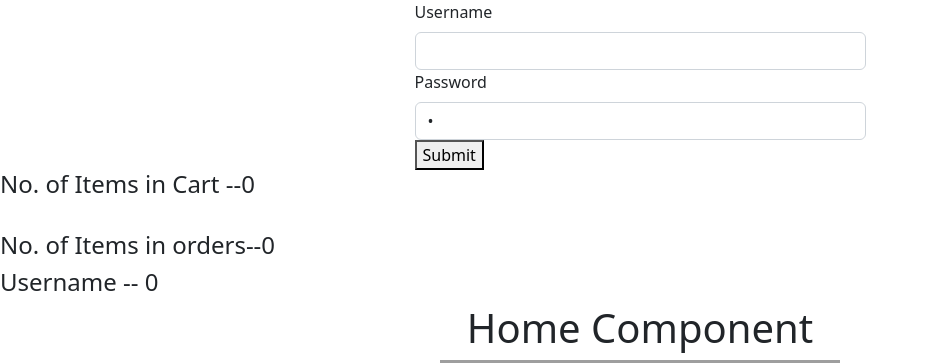
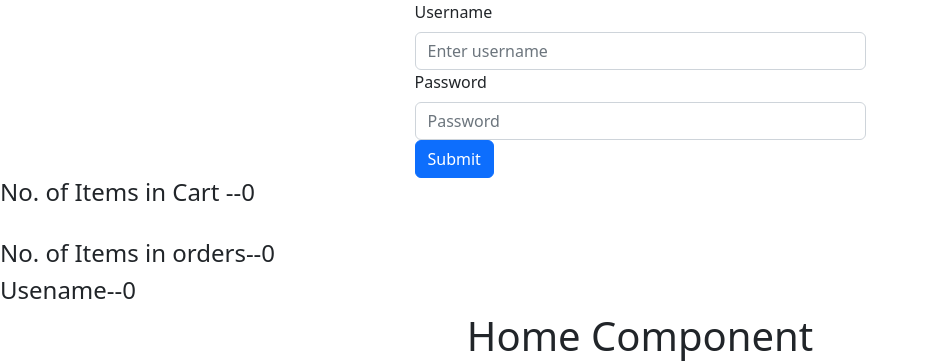
Before and after one commit to AbhishekGhosh07/React-Typescript-Redux-GraphQl, a React (Create React App) app: page / in a window 1280 px wide. Shown: the top 363 px of the page, without its empty margins (0-927 px from the left). Built offline with nearby package versions, Linux system fonts and the light colour scheme; grey boxes are pictures that could not be loaded.

Commit message:
Login added

```diff
--- a/src/App.tsx
+++ b/src/App.tsx
@@ -1,12 +1,12 @@
 import React, { useState } from 'react';
 import HomeContainer from './containers/HomeContainer';
 import HeaderContainer from './containers/HeaderContainer';
-import LoginForm from './components/LoginForm';
+import LoginContainer from  './containers/LoginContainer';
 function App(){
 
 return(<>
   <div className="App">
-    <LoginForm/>
+    <LoginContainer/>
     <HeaderContainer/>
   <HomeContainer/>
   </div>
--- a/src/Services/Actions/actions.js
+++ b/src/Services/Actions/actions.js
@@ -1,12 +1,11 @@
-import { ADD_TO_CART,REMOVE_TO_CART,ADD_TO_ORDER,REMOVE_TO_ORDER,ADD_USERNAME } from "../constants"
-export const addUsername=(data)=>{
-    console.log("action username",data);
+import { ADD_TO_CART,REMOVE_TO_CART,ADD_TO_ORDER,REMOVE_TO_ORDER, ADD_USERNAME} from "../constants"
+
+export const addUser=(data)=>{
     return{
         type:ADD_USERNAME,
         data:data
     }
 }
-
 
 export const addToCart=(data)=>{
     console.log("action",data);
--- a/src/Services/Reducers/index.js
+++ b/src/Services/Reducers/index.js
@@ -1,8 +1,8 @@
 import {combineReducers} from 'redux'
-import {cardItems,orderDetails,credentials} from "./reducers";
+import {cardItems,orderDetails,cred} from "./reducers";
 
 export default combineReducers({
     cardItems,
     orderDetails,
-    credentials
+    cred
 })
--- a/src/Services/Reducers/reducers.js
+++ b/src/Services/Reducers/reducers.js
@@ -1,20 +1,16 @@
 import {ADD_TO_CART,REMOVE_TO_CART,ADD_TO_ORDER,REMOVE_TO_ORDER,ADD_USERNAME} from '../constants'
 
-export function credentials(state=[],action){
+export function cred(state=[],action){
     switch(action.type){
         case ADD_USERNAME:
-            console.log("Reducers username",action);
-            return [
+            return[
                 ...state,
-                {credentials:action.data}
-
+                {username:action.data}
             ]
         default:
-           return state
-    }
+            return state
+        }
 }
-
-
 
 export  function orderDetails(state=[],action){
     switch(action.type){
--- a/src/components/Header.js
+++ b/src/components/Header.js
@@ -2,7 +2,7 @@ function Header(props){
     return(<>
     <h4>No. of Items in Cart  --{props.cart.length}</h4><br/>
     <h4>No. of Items in orders--{props.order.length}</h4>
-    <h4>Username -- {props.credentials.length}</h4>
+    <h4>Usename--{props.user.length}</h4>
 
     </>)
 }
--- a/src/components/LoginForm.js
+++ b/src/components/Login.js
@@ -1,51 +1,42 @@
 import React, { useState } from "react";
 import { Form, Button, Container, Row, Col } from "react-bootstrap";
-import "bootstrap/dist/css/bootstrap.min.css";
+import 'bootstrap/dist/css/bootstrap.min.css'
+const Login = () => {
+  const [username, setUsername] = useState("");
+  const [password, setPassword] = useState("");
 
-const LoginForm = (props) => {
-  console.log("LOGIN FORM PAGE" ,props.cred);
-  const [cred,setCred] = useState({
-    username:" ",
-    password:" "
-  })
-
-
-
-
-  const handleChange =(e)=>{
-      e.preventDefault();
-      let {name,value} = e.target;
-      setCred({...cred,[name]:value})
-  }
+  const handleSubmit = (e) => {
+    e.preventDefault();
+    console.log(`Username: ${username}`);
+    console.log(`Password: ${password}`);
+  };
 
   return (
     <Container>
       <Row className="justify-content-center">
         <Col md={5}>
-          <Form>
+          <Form onSubmit={handleSubmit}>
             <Form.Group controlId="formBasicUsername">
               <Form.Label>Username</Form.Label>
               <Form.Control
                 type="text"
                 placeholder="Enter username"
-                name="username"
-                value={cred.username}
-                onChange={handleChange}
+                value={username}
+                onChange={(e) => setUsername(e.target.value)}
               />
             </Form.Group>
             <Form.Group controlId="formBasicPassword">
               <Form.Label>Password</Form.Label>
               <Form.Control
                 type="password"
-                name="password"
                 placeholder="Password"
-                value={cred.password}
-                onChange={handleChange}
+                value={password}
+                onChange={(e) => setPassword(e.target.value)}
               />
             </Form.Group>
-            <button onClick={()=>props.addToUsernameHandler({name:"iphone 13"})}>Submit</button>
-
-
+            <Button variant="primary" type="submit">
+              Submit
+            </Button>
           </Form>
         </Col>
       </Row>
@@ -53,4 +44,4 @@ const LoginForm = (props) => {
   );
 };
 
-export default LoginForm;
+export default Login;
--- a/src/containers/HeaderContainer.js
+++ b/src/containers/HeaderContainer.js
@@ -4,7 +4,7 @@ import Header from '../components/Header'
 const mapStateToProps=state=>({
     cart:state.cardItems,
     order:state.orderDetails,
-    credentials:state.credentials
+    user:state.cred
 
 })
 
--- a/src/containers/LoginContainer.js
+++ b/src/containers/LoginContainer.js
@@ -1,17 +1,12 @@
-import {connect} from 'react-redux'
-import LoginForm from '../components/LoginForm'
-import {addUsername} from '../Services/Actions/actions'
+import {connect} from 'react-redux';
+import Login from '../components/Login'
+import { addUser } from '../Services/Actions/actions';
 
 const mapStateToProps=(state)=>({
+     user:state.cred,
+})
+const mapDispatchToProps=dispatch=>({
+    addUserHandler:data=>dispatch(addUser(data)),
+})
 
-    cred:state.credentials
-    })
-
-const mapDispatchToProps=dispatch=>({
-
-    addToUsernameHandler:data=>{
-        console.log("Dispatched")
-        dispatch(addUsername(data))},
-    })
-
-export default connect(mapStateToProps,mapDispatchToProps)(LoginForm)
+export default connect(mapStateToProps,mapDispatchToProps)(Login)
```
